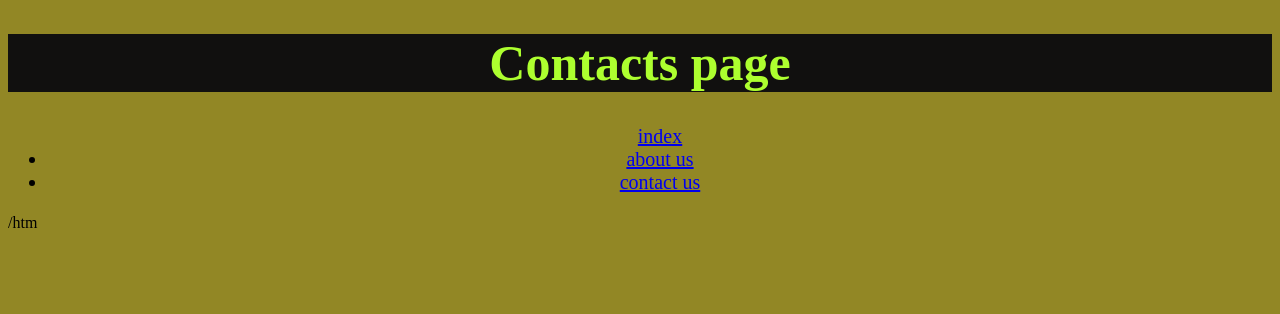
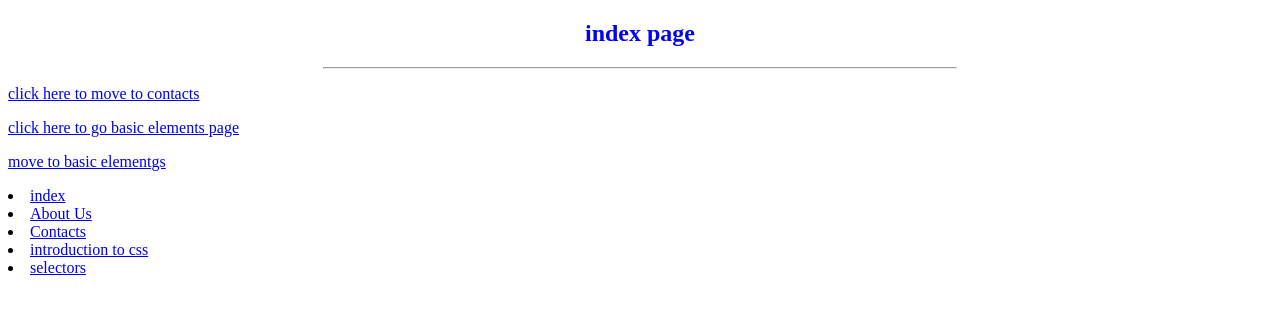
Before and after one commit to nyarugabo17/mozaer, a plain HTML site: page index.html in a window 1280 px wide. Drawn offline with Linux system fonts and the light colour scheme.

Commit message:
Update index.html

```diff
--- a/index.html
+++ b/index.html
@@ -1,33 +1,35 @@
 <!DOCTYPE html>
 <html>
-    <head>
-        <title> my first html page</title>
-        <style>
-            body
-            {
-                background-color: #807300da;
-            }
-            h1
-            {
-                background-color: #11100f;
-                color: greenyellow;
-                font-size: 50px;
-                text-align: center;
-            }
-            ul{
-                text-align: center;
-                font-size: 20px;
-                color:black
-            }
-        </style>
-    </head>
-    <body>
-        <h1>Contacts page</h1>
-        <ul>
-            <il><a href="index.html">index</a></il>
-            <li><a href="about us">about us</a></li>
-            <li><a href="contact us.html">contact us</a></li>
-        </ul>
-    </body>
+<!--this is my sample web page -->
+<head>
+    <title>index page</title>
 
-/htm<l
+    <link rel="stylesheet" href="allcss.css">
+</head>
+<body>
+
+<!--this is a list-->
+<h2 style="color:blue; text-align:center;" >index page</h2>
+
+<hr width="50%" >
+
+<a href=""></a>
+
+
+  <a href="contacts.html"><p>click here to move to contacts</p>
+
+  <p> click here to go basic elements page</p>
+
+  <a href="basic elements.html">move to basic elementgs</a>
+
+<ul style="text-align: center; list-style: nome;"></ul>
+    <li><a href="index.html">index</a></li>
+    <li><a href="aboutus.html">About Us</a></li>
+    <li><a href="contacts.html">Contacts</a></li>
+    <li><a href="css.html">introduction to css</a></li>
+    <li><a href="selectorss.htmi">selectors</a></li>
+
+
+</ul>
+</body>
+</html>
```
